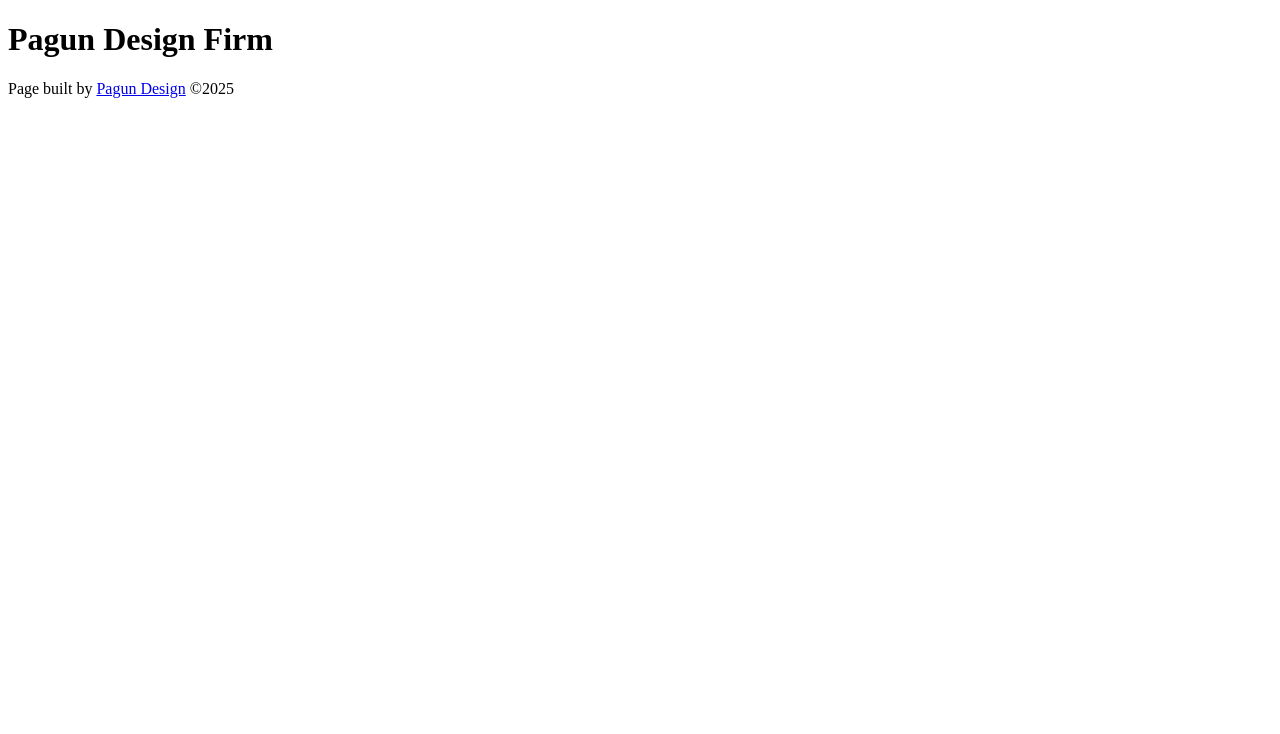
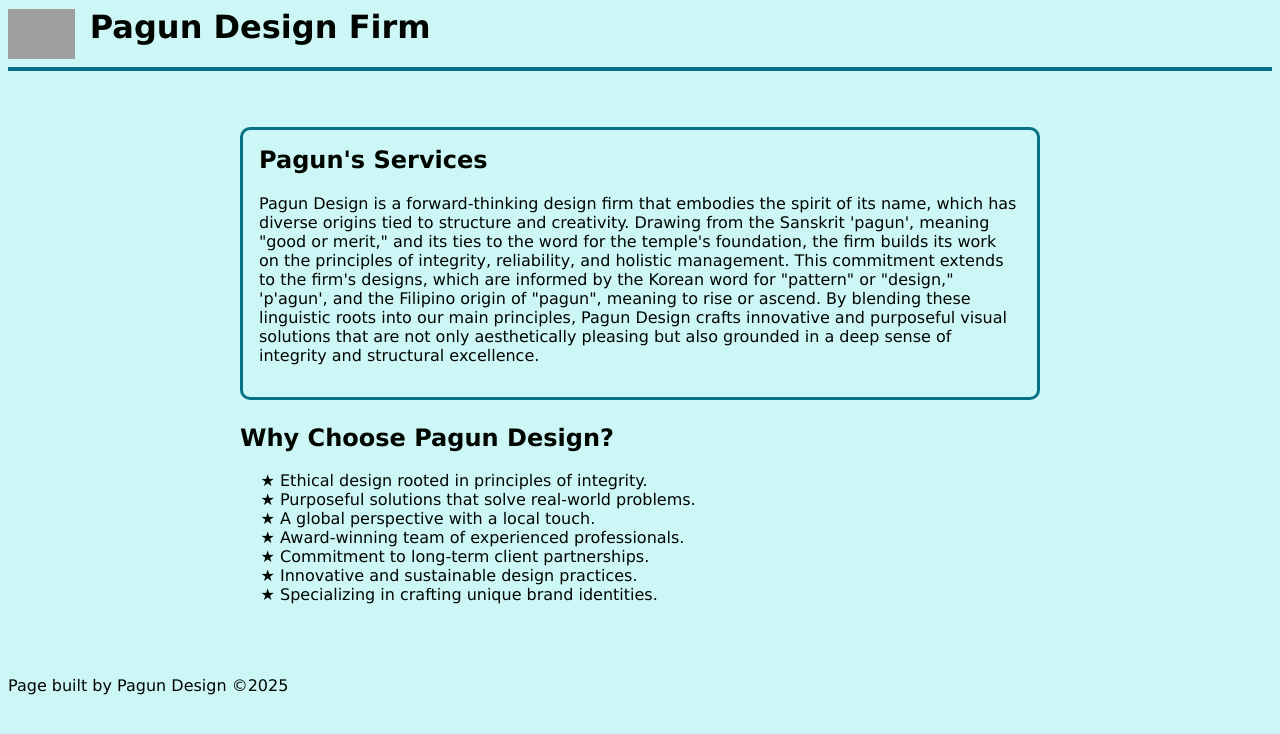
Before and after one commit to gpagunuran/gpagunuran.github.io, a plain HTML site: page itis3135/pgndsn.com/index.html in a window 1280 px wide. Drawn offline with Linux system fonts and the light colour scheme; grey boxes are pictures that could not be loaded.

Commit message:
firm page updates

```diff
--- a/itis3135/pgndsn.com/index.html
+++ b/itis3135/pgndsn.com/index.html
@@ -4,19 +4,82 @@
     <meta charset="UTF-8">
     <meta name="viewport" content="width=device-width, initial-scale=1.0">
     <title>pgndsn.com</title>
+    <style>
+        :root {
+            --color1: #533A71;
+            --color2: #CDF7f6;
+            --color3: #077187;
+            --color4: #698f3f;
+            --color5: #000500;
+        }
+        * {
+            font-family: Geneva,'Franklin Gothic Medium' ,sans-serif;
+            color:var(--color5);
+
+        }
+        body {
+            background:var(--color2);
+        }
+        hr {
+            border: 2px solid var(--color3);
+        }
+        main {
+            max-width: 800px;
+            margin: 2rem auto;
+            padding: 1.5rem;
+            border-radius: 10px;
+        }
+        h2 {
+            margin-top: 0;
+            font-size: 1.5rem;
+        }
+        .about {
+            border: 3px solid var(--color3);
+            border-radius: 10px;
+            padding: 1rem;
+            margin-bottom: 1.5rem;
+        }
+        .logo {
+            height: 50px;
+            vertical-align: middle;
+        }
+        .top {
+            display: inline;
+            font-family: Geneva,'Franklin Gothic Medium' ,sans-serif;
+            margin-left: 10px;
+        }
+    </style>
 </head>
 <body>
     <header>
-        <h1>Pagun Design Firm</h1>
+        <a href="./"><img class="logo" src="https://openclipart.org/download/192727/The-Boastful-Turtle.svg" alt="firm logo- the boastful turtle"></a>
+        <h1 class="top">Pagun Design Firm</h1>
+        <hr>
+
         <nav>
 
         </nav>
     </header>
     <main>
-
+        <div class="about">
+            <h2>Pagun's Services</h2>
+            <p>Pagun Design is a forward-thinking design firm that embodies the spirit of its name, which has diverse origins tied to structure and creativity. Drawing from the Sanskrit 'pagun', meaning "good or merit," and its ties to the word for the temple's foundation, the firm builds its work on the principles of integrity, reliability, and holistic management. This commitment extends to the firm's designs, which are informed by the Korean word for "pattern" or "design," 'p'agun', and the Filipino origin of "pagun", meaning to rise or ascend. By blending these linguistic roots into our main principles, Pagun Design crafts innovative and purposeful visual solutions that are not only aesthetically pleasing but also grounded in a deep sense of integrity and structural excellence.</p>
+        </div>
+        <div>
+            <h2>Why Choose Pagun Design?</h2>
+            <ul style="list-style-type: '★ ';">
+                <li>Ethical design rooted in principles of integrity.</li>
+                <li>Purposeful solutions that solve real-world problems.</li>
+                <li>A global perspective with a local touch.</li>
+                <li>Award-winning team of experienced professionals.</li>
+                <li>Commitment to long-term client partnerships.</li>
+                <li>Innovative and sustainable design practices.</li>
+                <li>Specializing in crafting unique brand identities.</li>
+            </ul>
+        </div>
     </main>
     <footer>
-        <p>Page built by <a href="PgnDsn.com">Pagun Design</a> &copy;2025</p>
+        <p>Page built by Pagun Design</a> &copy;2025</p>
     </footer>
 </body>
 </html>
```
Also changed, not shown: itis3135/index.html (+1 -1 lines), itis3135/images/pgndsn-logo.png (added).
